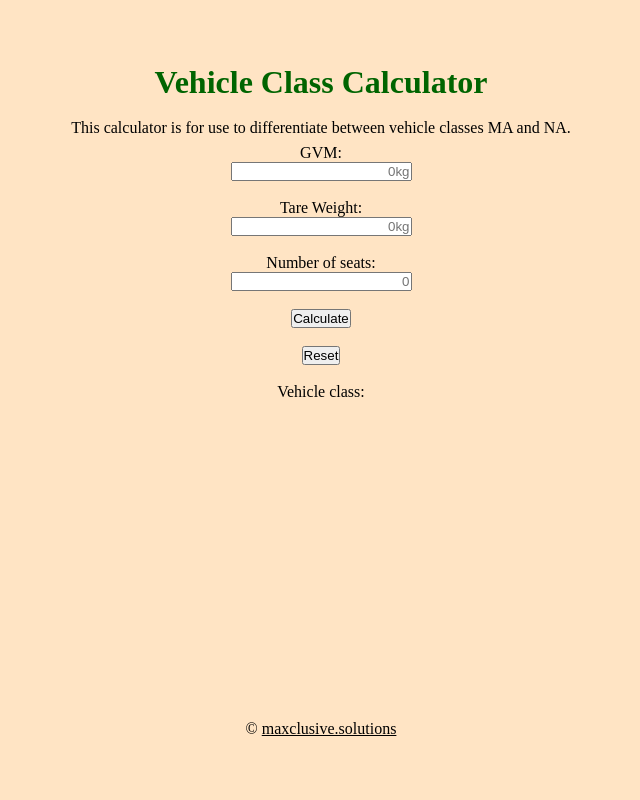
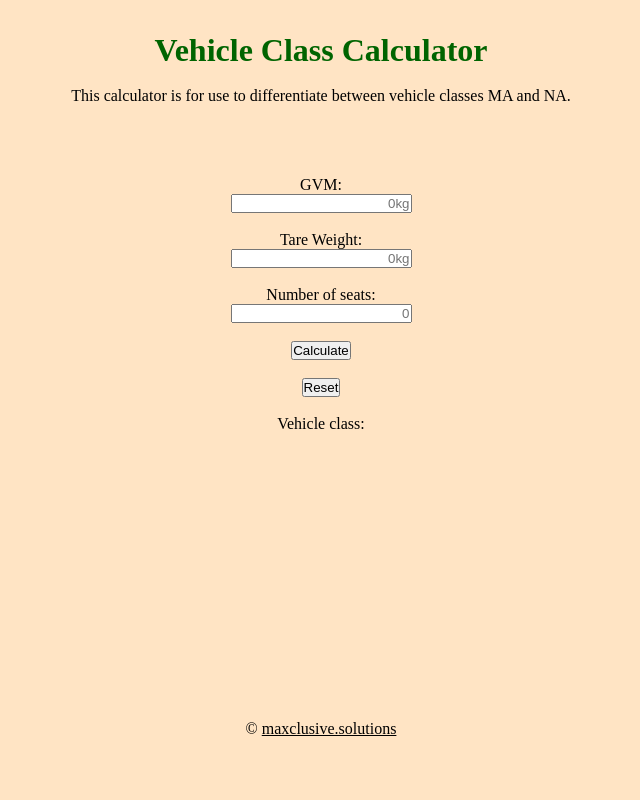
Before and after one commit to maxalsol/vehicle-class-calculator, a plain HTML site: page index.html in a window 1280 px wide. Shown: the whole page, without its empty margins (319-959 px from the left). Drawn offline with Linux system fonts and the light colour scheme.

Commit message:
padding fixed

```diff
--- a/styles.css
+++ b/styles.css
@@ -10,7 +10,6 @@ body {
 
 header {
     height: 10vh;
-    padding: 2rem;
 }
 
 h1 {
@@ -25,6 +24,7 @@ h1 {
 
 main {
     height: 80vh;
+    padding-top: 2rem;
 }
 
 #input-form {
```
